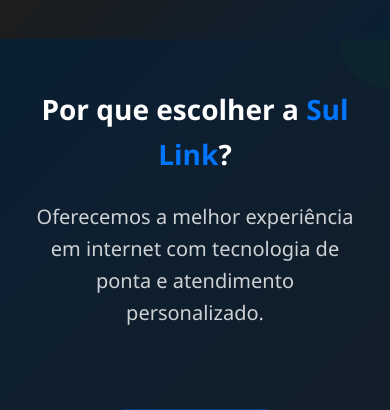
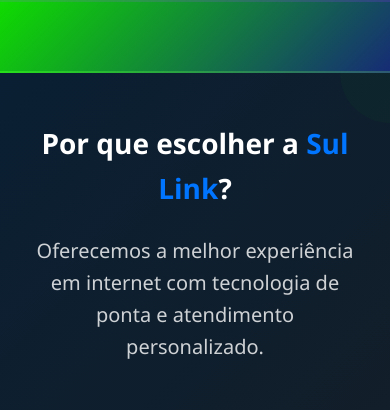
Before and after one commit to VieiraGabrielAlexandre/sullink, a PHP site: page / in a window 390 px wide, after a click on "Entretenimento". Shown: the top 410 px of the page. Run offline with PHP 8.4, Linux system fonts and the light colour scheme.

Commit message:
melhorando

```diff
--- a/index.html
+++ b/index.html
@@ -75,9 +75,35 @@
     <div class="container">
         <div class="image-carousel">
             <button class="carousel-control prev">&#10094;</button>
-
             <div class="carousel-slide">
-                <img src="https://jmsdesigner.com.br/layouts/hotsite_streaming/slider/data1/images/sl1.png" alt="Imagem 1">
+                <img src="assets/carrousel-1.png" alt="Imagem 1">
+            </div>
+            <div class="carousel-slide">
+                <img src="assets/carrousel-2.png" alt="Imagem 2">
+            </div>
+            <div class="carousel-slide">
+                <img src="assets/carrousel-3.png" alt="Imagem 3">
+            </div>
+            <div class="carousel-slide">
+                <img src="assets/carrousel-1.png" alt="Imagem 1">
+            </div>
+            <div class="carousel-slide">
+                <img src="assets/carrousel-2.png" alt="Imagem 2">
+            </div>
+            <div class="carousel-slide">
+                <img src="assets/carrousel-3.png" alt="Imagem 3">
+            </div>
+            <div class="carousel-slide">
+                <img src="assets/carrousel-1.png" alt="Imagem 1">
+            </div>
+            <div class="carousel-slide">
+                <img src="assets/carrousel-2.png" alt="Imagem 2">
+            </div>
+            <div class="carousel-slide">
+                <img src="assets/carrousel-3.png" alt="Imagem 3">
+            </div>
+            <div class="carousel-slide">
+                <img src="assets/carrousel-1.png" alt="Imagem 1">
             </div>
             <div class="carousel-slide">
                 <img src="assets/carrousel-2.png" alt="Imagem 2">
--- a/styles.css
+++ b/styles.css
@@ -359,12 +359,16 @@
     opacity: 0;
     transition: opacity 0.5s ease, transform 0.5s ease;
     transform: translateX(100%);
+    width: 100%;
+    transition: opacity 0.5s;
 }
 
 .carousel-slide.active {
     opacity: 1;
     transform: translateX(0);
     position: relative;
+    width: 100%;
+    transition: opacity 0.5s;
 }
 
 .carousel-slide.prev {
@@ -508,7 +512,7 @@
 
 /* Features Bar */
 .features-bar {
-    background: linear-gradient(135deg, #1d1d1d 0%, #0a1f33 100%);
+    background: linear-gradient(135deg, #0fdb00 0%, #162c75 100%);
     /*padding: 5rem 0;*/
     color: white;
     position: relative;
@@ -562,6 +566,135 @@
 .feature-item p {
     color: rgba(255, 255, 255, 0.8);
     font-size: 0.875rem;
+}
+
+/* Features Bar Carousel */
+.features-bar {
+    /*padding: 60px 0;*/
+    background: linear-gradient(135deg, #0fdb00 0%, #162c75 100%);
+    box-shadow: 0 10px 30px rgba(0, 0, 0, 0.3);
+    border-top: 2px solid rgba(255, 255, 255, 0.1);
+    border-bottom: 2px solid rgba(255, 255, 255, 0.1);
+    overflow: hidden;
+}
+
+.carousel-infinite {
+    position: relative;
+    height: 400px;
+    display: flex;
+    animation: scroll 15s linear infinite;
+    width: calc(200% + 40px);
+}
+
+.carousel-infinite .carousel-slide {
+    flex: 0 0 calc(50% - 20px);
+    height: 100%;
+    margin: 0 10px;
+    border-radius: 15px;
+    overflow: hidden;
+    box-shadow: 0 15px 35px rgba(0, 0, 0, 0.3);
+    transform: scale(0.95);
+    transition: transform 0.3s ease;
+}
+
+.carousel-infinite .carousel-slide:hover {
+    transform: scale(1);
+}
+
+.carousel-slide img {
+    width: 100%;
+    height: 100%;
+    object-fit: cover;
+    transition: transform 0.5s ease;
+}
+
+.carousel-infinite .carousel-slide:hover img {
+    transform: scale(1.1);
+}
+
+@keyframes scroll {
+    0% {
+        transform: translateX(0);
+    }
+    100% {
+        transform: translateX(-50%);
+    }
+}
+
+.carousel-infinite:hover {
+    animation-play-state: paused;
+}
+
+/* Controles opcionais (podem ser removidos se não quiser) */
+.features-bar .carousel-control {
+    position: absolute;
+    top: 50%;
+    transform: translateY(-50%);
+    background: rgba(255, 255, 255, 0.9);
+    color: #333;
+    border: none;
+    width: 50px;
+    height: 50px;
+    border-radius: 50%;
+    font-size: 1.2rem;
+    display: flex;
+    align-items: center;
+    justify-content: center;
+    backdrop-filter: blur(10px);
+    transition: all 0.3s ease;
+    cursor: pointer;
+    z-index: 10;
+}
+
+.features-bar .carousel-control:hover {
+    background: white;
+    transform: translateY(-50%) scale(1.1);
+    box-shadow: 0 5px 15px rgba(0, 0, 0, 0.2);
+}
+
+.features-bar .carousel-control.prev {
+    left: 20px;
+}
+
+.features-bar .carousel-control.next {
+    right: 20px;
+}
+
+/* Responsive */
+@media (max-width: 768px) {
+    .features-bar {
+        padding: 40px 0;
+        padding-bottom: 0px;
+    }
+
+    .carousel-infinite {
+        height: 300px;
+        border-radius: 10px;
+    }
+
+    .features-bar .carousel-control {
+        width: 40px;
+        height: 40px;
+        font-size: 1rem;
+    }
+}
+
+@media (max-width: 480px) {
+    .features-bar {
+        padding: 30px 0;
+        padding-bottom: 0px;
+    }
+
+    .carousel-infinite {
+        height: 250px;
+        border-radius: 8px;
+    }
+
+    .features-bar .carousel-control {
+        width: 35px;
+        height: 35px;
+        font-size: 0.9rem;
+    }
 }
 
 /* Features Bar Section */
```
Also changed, not shown: script.js (+20 -71 lines).
